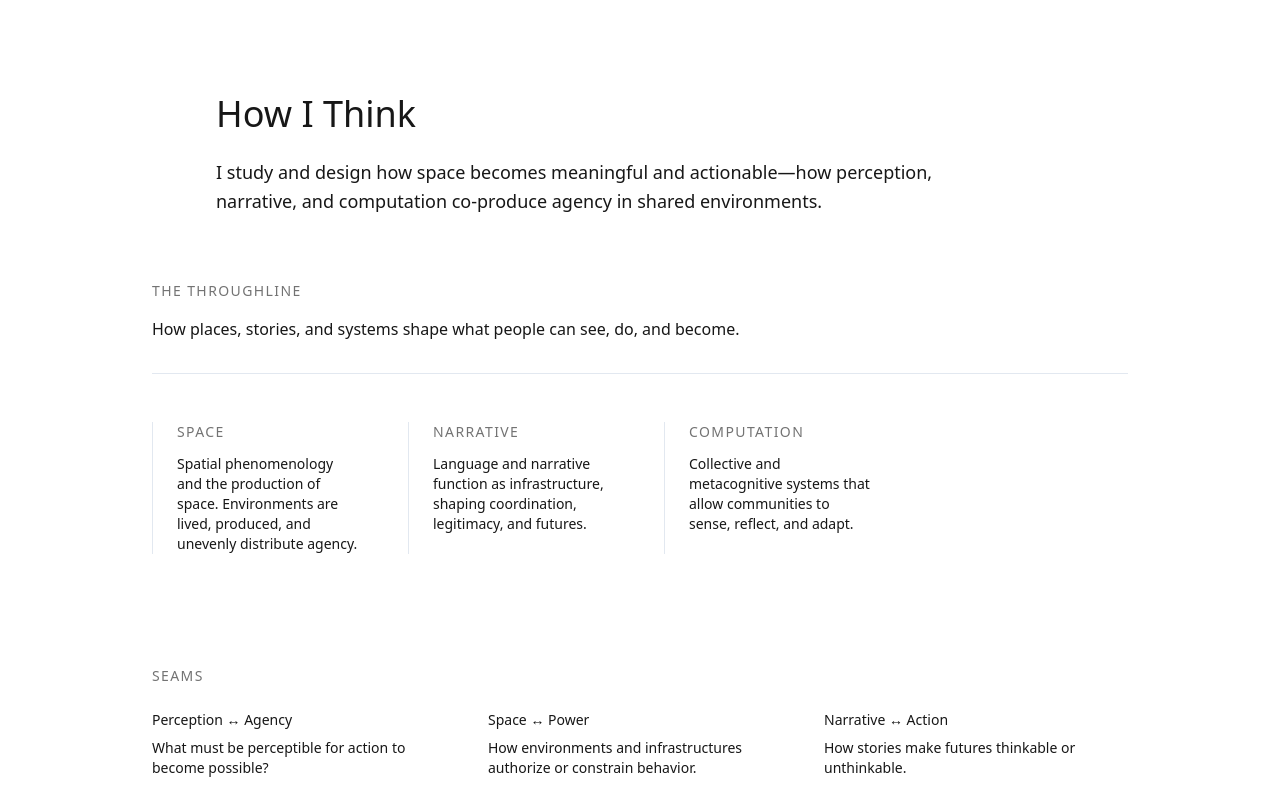
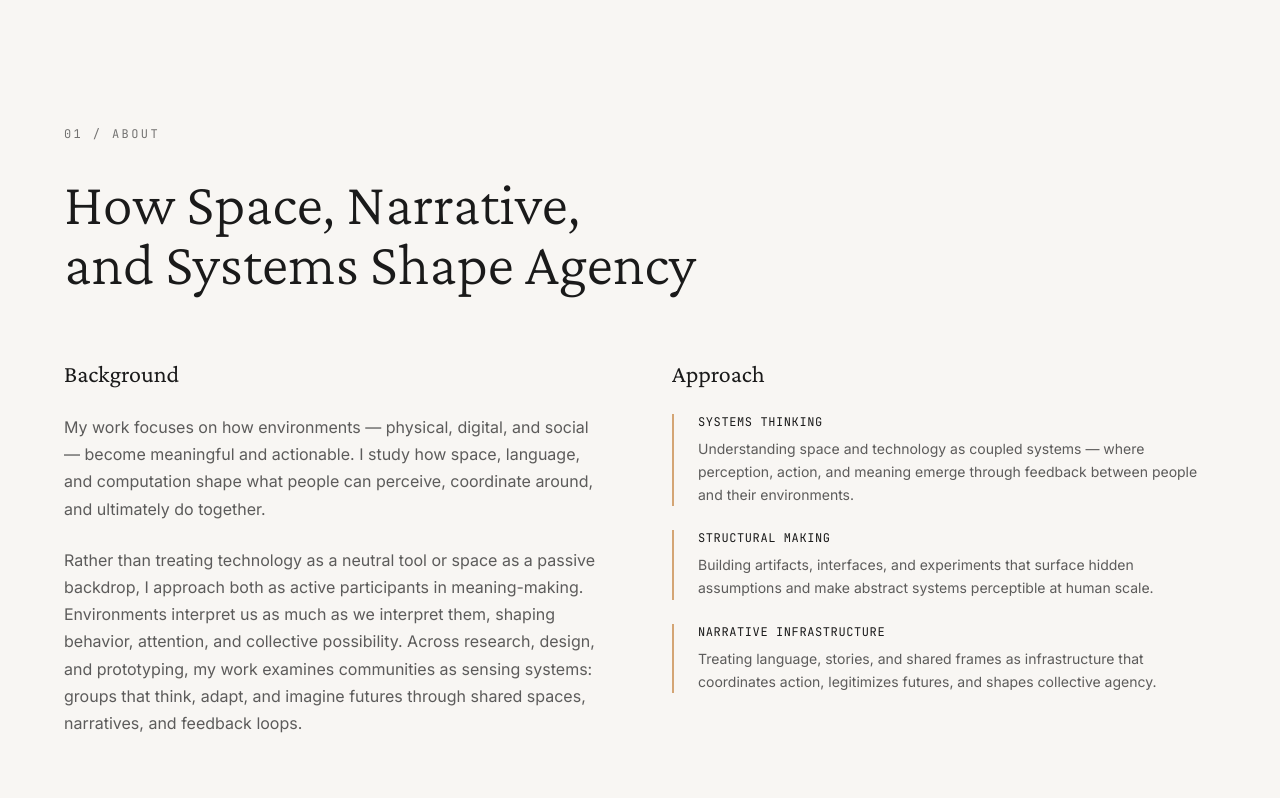
Before and after one commit to guitarphilius-png/portfolio, a React (Vite) app: page / in a window 1280 px wide. Shown: the part 802-1600 px from the top of the page. Built offline with nearby package versions, Linux system fonts and the light colour scheme.

Commit message:
Update About.tsx

```diff
--- a/src/components/portfolio/About.tsx
+++ b/src/components/portfolio/About.tsx
@@ -1,108 +1,125 @@
 import { motion } from "framer-motion";
+import { useInView } from "framer-motion";
+import { useRef } from "react";
 
-export default function StructuralOrientation() {
+export default function About() {
+  const ref = useRef(null);
+  const isInView = useInView(ref, { once: true, margin: "-100px" });
+
   return (
-    <div className="min-h-screen bg-white text-neutral-900 font-sans">
-      {/* Header */}
-      <section className="max-w-4xl mx-auto px-6 pt-24 pb-16">
-        <motion.h1
-          initial={{ opacity: 0, y: 8 }}
-          animate={{ opacity: 1, y: 0 }}
+    <section
+      ref={ref}
+      id="about"
+      className="min-h-screen bg-cream py-16 sm:py-24 md:py-32"
+    >
+      <div className="container mx-auto px-4 sm:px-8 lg:px-16">
+        <div className="max-w-6xl mx-auto">
+          <motion.div
+            initial={{ opacity: 0, y: 30 }}
+            animate={isInView ? { opacity: 1, y: 0 } : {}}
             transition={{ duration: 0.6 }}
-          className="text-3xl md:text-4xl font-light leading-tight"
           >
-          How I Think
-        </motion.h1>
+            <p className="font-mono text-xs uppercase tracking-[0.2em] text-charcoal/60 mb-8">
+              01 / About
+            </p>
 
-        <motion.p
-          initial={{ opacity: 0, y: 8 }}
-          animate={{ opacity: 1, y: 0 }}
-          transition={{ duration: 0.6, delay: 0.1 }}
-          className="mt-6 text-lg leading-relaxed max-w-3xl"
+            <h2 className="font-display font-light text-3xl sm:text-4xl md:text-5xl lg:text-6xl text-charcoal mb-8 sm:mb-12 leading-tight">
+              How Space, Narrative,
+              <br />
+              and Systems Shape Agency
+            </h2>
+          </motion.div>
+
+          <div className="grid md:grid-cols-2 gap-8 md:gap-16 mt-8 sm:mt-12 md:mt-16">
+            <motion.div
+              initial={{ opacity: 0, y: 20 }}
+              animate={isInView ? { opacity: 1, y: 0 } : {}}
+              transition={{ delay: 0.2, duration: 0.6 }}
             >
-          I study and design how space becomes meaningful and actionable—how
-          perception, narrative, and computation co-produce agency in shared
-          environments.
-        </motion.p>
-      </section>
+              <h3 className="font-display text-2xl text-charcoal mb-6">
+                Background
+              </h3>
 
-      {/* Diagram Section */}
-      <section className="max-w-5xl mx-auto px-6 pb-24 grid grid-cols-1 md:grid-cols-4 gap-12">
-        {/* Trunk */}
-        <div className="md:col-span-4 border-b pb-8">
-          <h2 className="text-sm uppercase tracking-widest text-neutral-500">The Throughline</h2>
-          <p className="mt-4 text-base">
-            How places, stories, and systems shape what people can see, do, and become.
+              <p className="font-body text-charcoal/70 leading-[1.7] mb-6">
+                My work focuses on how environments — physical, digital, and
+                social — become meaningful and actionable. I study how space,
+                language, and computation shape what people can perceive,
+                coordinate around, and ultimately do together.
+              </p>
+
+              <p className="font-body text-charcoal/70 leading-[1.7]">
+                Rather than treating technology as a neutral tool or space as a
+                passive backdrop, I approach both as active participants in
+                meaning-making. Environments interpret us as much as we interpret
+                them, shaping behavior, attention, and collective possibility.
+                Across research, design, and prototyping, my work examines
+                communities as sensing systems: groups that think, adapt, and
+                imagine futures through shared spaces, narratives, and feedback
+                loops.
+              </p>
+            </motion.div>
+
+            <motion.div
+              initial={{ opacity: 0, y: 20 }}
+              animate={isInView ? { opacity: 1, y: 0 } : {}}
+              transition={{ delay: 0.3, duration: 0.6 }}
+            >
+              <h3 className="font-display text-2xl text-charcoal mb-6">
+                Approach
+              </h3>
+
+              <div className="space-y-6">
+                <div className="border-l-2 border-amber pl-6">
+                  <h4 className="font-mono text-xs uppercase tracking-wider text-charcoal mb-2">
+                    Systems Thinking
+                  </h4>
+                  <p className="font-body text-sm text-charcoal/70 leading-relaxed">
+                    Understanding space and technology as coupled systems — where
+                    perception, action, and meaning emerge through feedback
+                    between people and their environments.
                   </p>
                 </div>
 
-        {/* Pillars */}
-        <div className="border-l pl-6">
-          <h3 className="text-sm uppercase tracking-widest text-neutral-500">
-            Space
-          </h3>
-          <p className="mt-3 text-sm">
-            Spatial phenomenology and the production of space. Environments are
-            lived, produced, and unevenly distribute agency.
+                <div className="border-l-2 border-amber pl-6">
+                  <h4 className="font-mono text-xs uppercase tracking-wider text-charcoal mb-2">
+                    Structural Making
+                  </h4>
+                  <p className="font-body text-sm text-charcoal/70 leading-relaxed">
+                    Building artifacts, interfaces, and experiments that surface
+                    hidden assumptions and make abstract systems perceptible at
+                    human scale.
                   </p>
                 </div>
 
-        <div className="border-l pl-6">
-          <h3 className="text-sm uppercase tracking-widest text-neutral-500">
-            Narrative
-          </h3>
-          <p className="mt-3 text-sm">
-            Language and narrative function as infrastructure, shaping
-            coordination, legitimacy, and futures.
-          </p>
-        </div>
-
-        <div className="border-l pl-6">
-          <h3 className="text-sm uppercase tracking-widest text-neutral-500">
-            Computation
-          </h3>
-          <p className="mt-3 text-sm">
-            Collective and metacognitive systems that allow communities to
-            sense, reflect, and adapt.
-          </p>
-        </div>
-
-        {/* Seams */}
-        <div className="md:col-span-4 mt-16">
-          <h2 className="text-sm uppercase tracking-widest text-neutral-500">
-            Seams
-          </h2>
-
-          <div className="mt-6 grid grid-cols-1 md:grid-cols-3 gap-8">
-            <div>
-              <h4 className="text-sm font-medium">Perception ↔ Agency</h4>
-              <p className="mt-2 text-sm">
-                What must be perceptible for action to become possible?
-              </p>
-            </div>
-
-            <div>
-              <h4 className="text-sm font-medium">Space ↔ Power</h4>
-              <p className="mt-2 text-sm">
-                How environments and infrastructures authorize or constrain
-                behavior.
-              </p>
-            </div>
-
-            <div>
-              <h4 className="text-sm font-medium">Narrative ↔ Action</h4>
-              <p className="mt-2 text-sm">
-                How stories make futures thinkable or unthinkable.
+                <div className="border-l-2 border-amber pl-6">
+                  <h4 className="font-mono text-xs uppercase tracking-wider text-charcoal mb-2">
+                    Narrative Infrastructure
+                  </h4>
+                  <p className="font-body text-sm text-charcoal/70 leading-relaxed">
+                    Treating language, stories, and shared frames as
+                    infrastructure that coordinates action, legitimizes futures,
+                    and shapes collective agency.
                   </p>
                 </div>
               </div>
+            </motion.div>
+          </div>
+
+          {/* Pull Quote */}
+          <motion.blockquote
+            initial={{ opacity: 0 }}
+            animate={isInView ? { opacity: 1 } : {}}
+            transition={{ delay: 0.5, duration: 0.8 }}
+            className="mt-12 sm:mt-16 md:mt-24 border-l-4 border-amber pl-4 sm:pl-8 md:pl-12 py-6 sm:py-8"
+          >
+            <p className="font-display text-xl sm:text-2xl md:text-3xl text-charcoal/90 leading-relaxed italic">
+              “Environments are not passive backdrops. They participate in how
+              meaning forms, how action becomes possible, and how futures are
+              imagined.”
+            </p>
+          </motion.blockquote>
+        </div>
       </div>
     </section>
-
-      {/* Footer */}
-      <footer className="max-w-4xl mx-auto px-6 pb-16 text-xs text-neutral-400">
-        A quiet map for how the work fits together. Read the projects through it — or ignore it and wander.
-      </footer>
-    </div>
   );
 }
```
Lines whose indentation alone changed are shown as unchanged.
